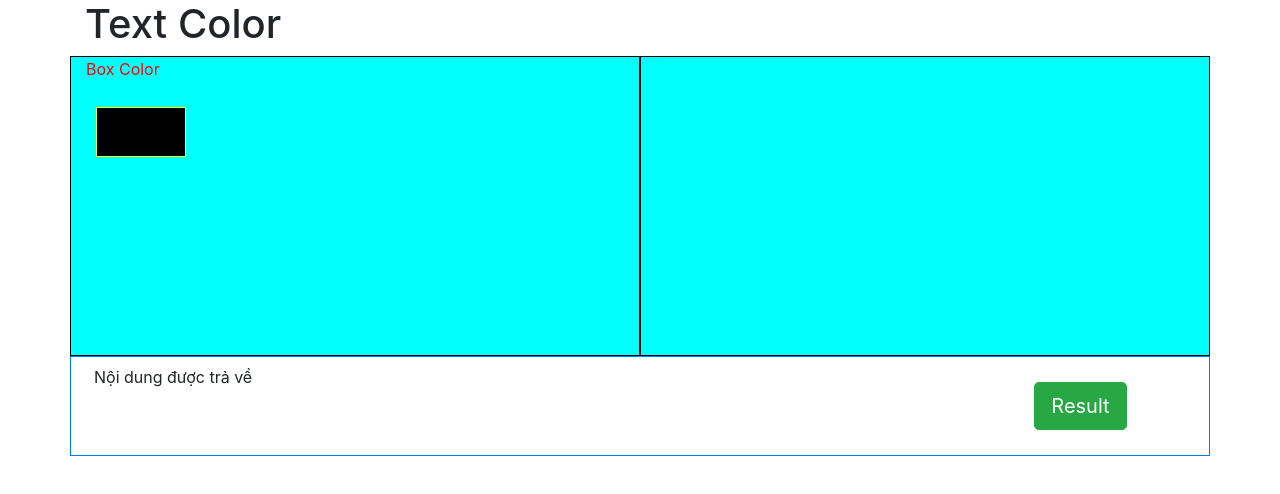
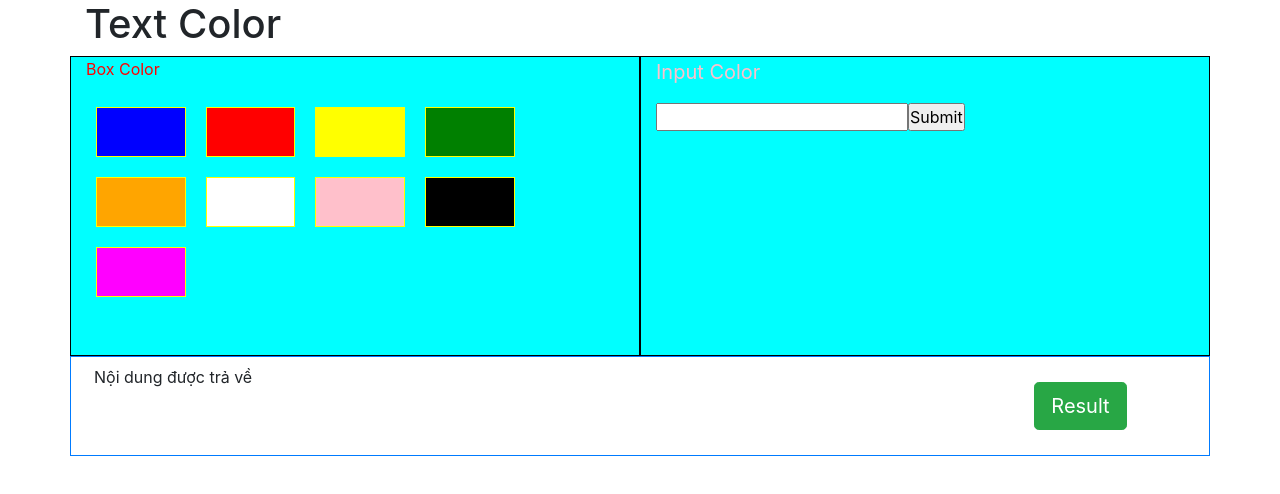
Before and after one commit to stupidlazyguy/Text_Color, a React (Create React App) app: page / in a window 1280 px wide. Shown: the top 494 px of the page. Built offline with nearby package versions, Linux system fonts and the light colour scheme.

Commit message:
Color Picker

```diff
--- a/src/App.js
+++ b/src/App.js
@@ -5,13 +5,22 @@ import BoxRight from './Components/BoxRight'
 import ButtonResult from './Components/ButtonResult'
 import ResultSpace from './Components/ResultSpace'
 class App extends React.Component{
+  constructor(){
+    super()
+    this.state = {color:['blue','red','yellow','green','orange','white','pink','black']}
+    this.state.color.push('magenta')
+    // console.log(this.state)
+  }
+  ongetColor(color){
+        console.log(color)
+  }
   render(){
     return (
       <div className="container">
         <h1>Text Color</h1>
         <div className="row">
-          <BoxLeft/>
-          <BoxRight/>
+          <BoxLeft colors={this.state.color} getColor={this.ongetColor}/>
+          <BoxRight colors={this.state.color }/>
         </div>
         <div className="row box_result d-flex border border-primary ">
           <ResultSpace/>
--- a/src/Components/BoxColor.js
+++ b/src/Components/BoxColor.js
@@ -1,11 +1,11 @@
 import React from 'react';
 
-class BoxColor extends React.Component{
-    constructor(props){
-        super(props)
-    }
-    render(){
-        return (<div className="col-2 col-xl-2 Box-Color" style={{backgroundColor:this.props.color}}></div>)
+class BoxColor extends React.Component {
+    // constructor(props){
+    //     super(props)
+    // }
+    render() {
+        return (<div onClick={() => this.props.getBox(this.props.pick)} className="col-2 col-xl-2 Box-Color" style={{ backgroundColor: this.props.color }}></div>)
     }
 }
 
--- a/src/Components/BoxLeft.js
+++ b/src/Components/BoxLeft.js
@@ -1,19 +1,24 @@
 import React from 'react';
 import BoxColor from '../Components/BoxColor'
 class Box_Left extends React.Component{
-    constructor(){
-        super()
-        this.state = {color:['red','blue']}
+    // constructor(props){
+    //     super(props)
+    // }
+    getBoxColor(color){
+        console.log(color)
     }
-    showColor(){
-        return
+    renderColor(){
+        var colors = this.props.colors
+        return colors.map((color,index)=>{
+            return <BoxColor color={color} key={index} pick={color} getBox={this.getBoxColor}/>
+        })
     }
     render(){
         return (<div className="col-6 col-xl-6 header" >
             <p style={{color:'red'}}>Box Color</p>
             <div className="container">
                 <div className="row">
-                   <BoxColor color='black'/>
+                   {this.renderColor()}
                 </div>
             </div>
         </div>)
--- a/src/Components/BoxRight.js
+++ b/src/Components/BoxRight.js
@@ -1,9 +1,21 @@
 import React from 'react';
-
 class Box_Right extends React.Component{
+    // constructor(props){
+    //     super(props)
+    // }
+    getColor=()=>{
+        var color =  document.querySelector('.takeColor').value
+        this.props.colors.push(color)
+        console.log(this.props.colors)
+    }
+    setColor(){
+        return 'color'
+    }
     render(){
         return (<div className="col-6 col-xl-6 header" >
-
+             <p style={{color:'pink',fontSize:20}}>Input Color</p>
+                <input type="text" className="takeColor"/>
+                <input type="submit" onClick={this.getColor}/>
         </div>)
     }
 }
```
